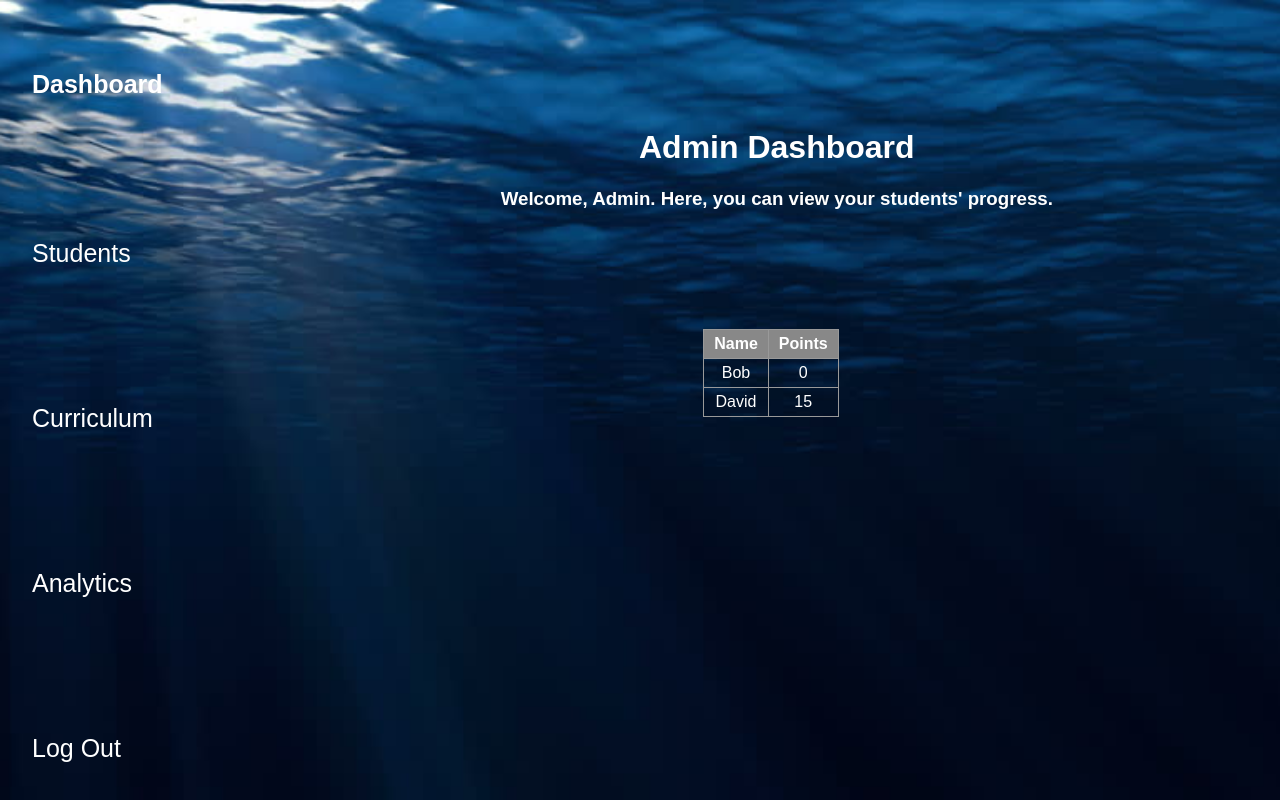
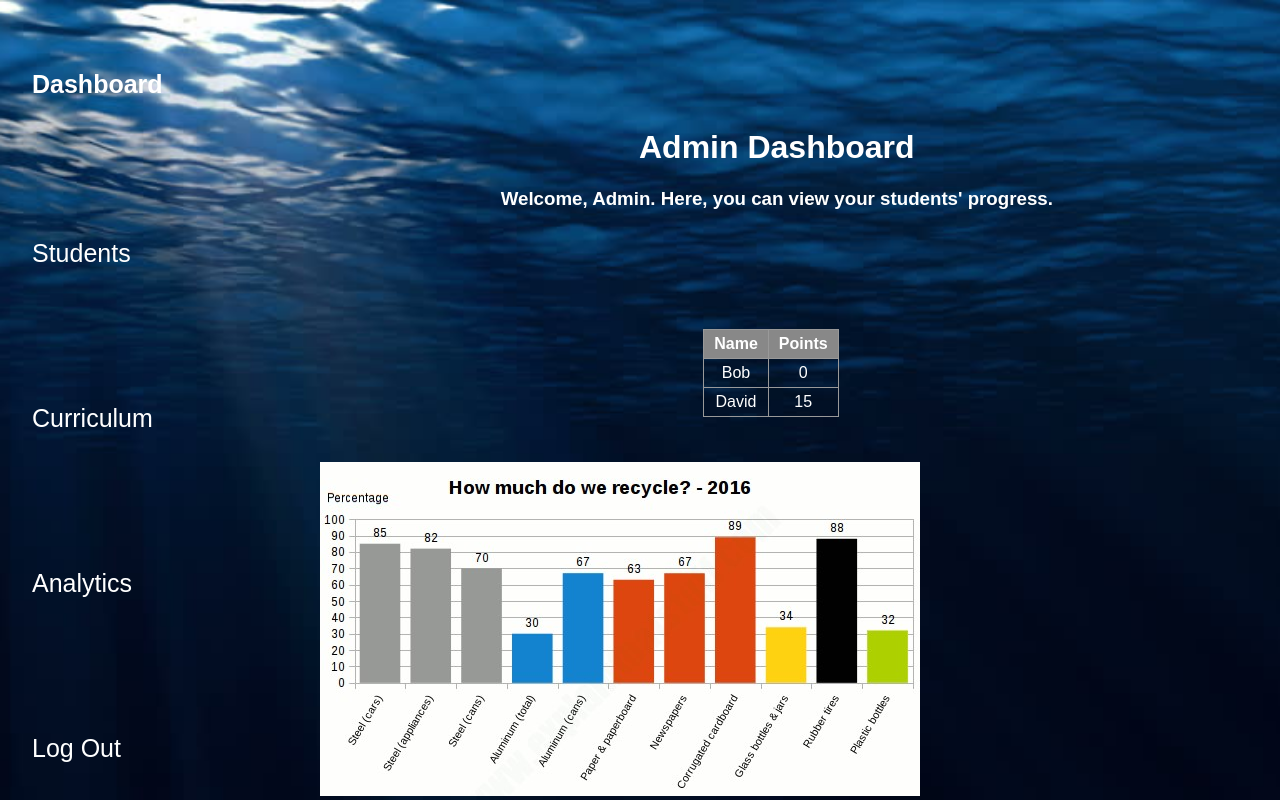
Before and after one commit to Tampa2017/team-6, a plain HTML site: page admindash.html in a window 1280 px wide. Shown: the top 800 px of the page. Drawn offline with nearby package versions, Linux system fonts and the light colour scheme; a script that the page names is missing.

Commit message:
added a cool figure

```diff
--- a/admindash.css
+++ b/admindash.css
@@ -152,3 +152,12 @@ footer {
   background-color: #555;
   color: white;
 }
+
+#fixed {
+    position:fixed;
+    right:0;
+    bottom:0;
+    margin:0;
+    padding:0;
+    width:75%;
+}
--- a/admindash.html
+++ b/admindash.html
@@ -37,8 +37,6 @@
   </style>
 
   <link href="./admindash.css" rel="stylesheet" type="text/css">
-
-
 
 </head>
 
@@ -87,13 +85,14 @@
 
 	</table>
 
-
-          </div>
-
       </div>
 
     </div>
   </div>
+  <div id = "fixed">
+  <img src="recyclegraph.jpg" alt="Recycle Graph">
+
+  </div>
   </body>
 </div>
 </html>
```
Also changed, not shown: recyclegraph.jpg (added), 1 other file.
